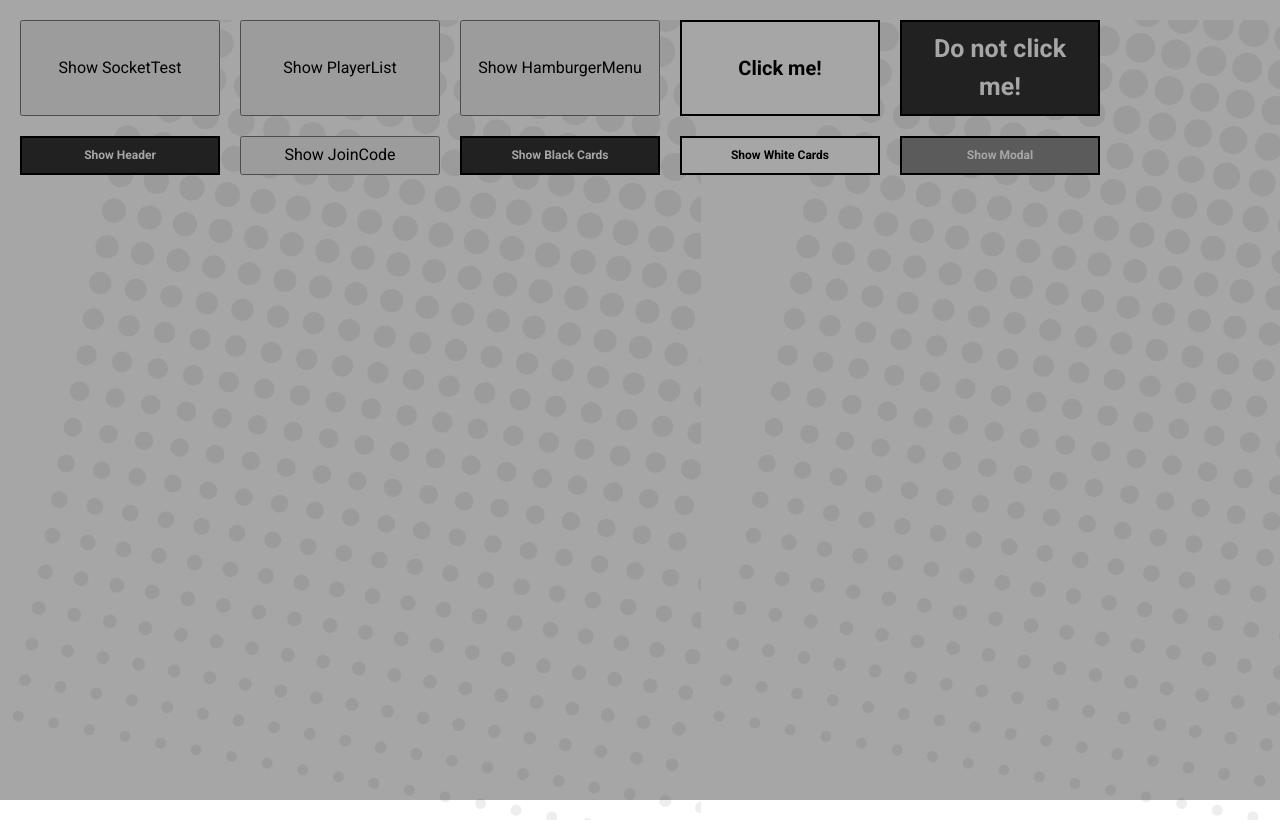
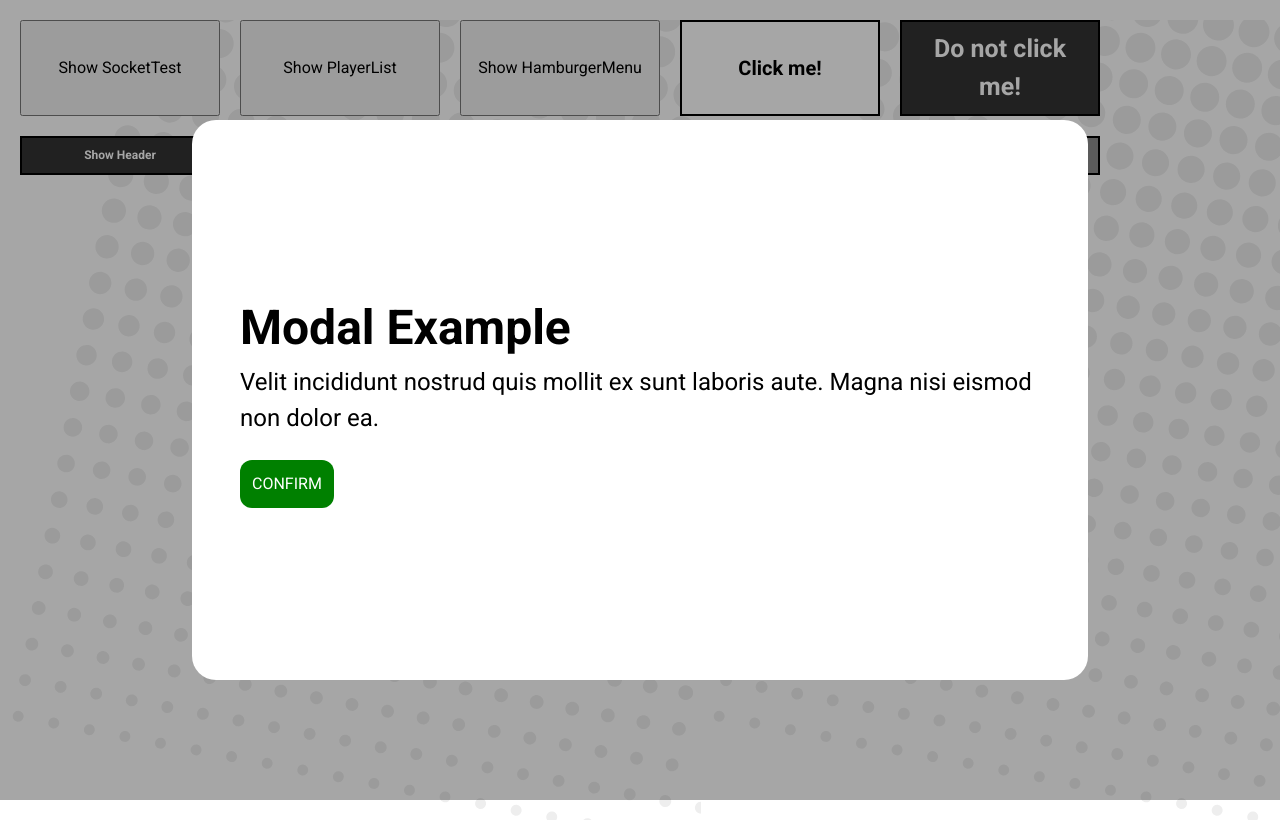
Before and after one commit to I3uckwheat/cards-of-carousal, a React (Create React App) app in the folder frontend/: page / in a window 1280 px wide. Both pictures are taken after a click on the button "Show Modal". Built offline with nearby package versions, Linux system fonts and the light colour scheme; no server answers.

Commit message:
add temporary modal example for demo purposes

```diff
--- a/frontend/src/App.js
+++ b/frontend/src/App.js
@@ -12,6 +12,7 @@ import WhiteCardExample from './temp/WhiteCardExample';
 
 import Modal from './components/Modal/Modal';
 import playerList from './temp/playerList';
+import ModalExample from './temp/ModalExample';
 
 function App() {
   const [showSocketTest, setShowSocketTest] = useState(false);
@@ -88,7 +89,9 @@ function App() {
         >
           Show White Cards
         </Button>
-        <Button type="button" onClick={() => setShowModal(!showModal)}>Show Modal</Button>
+        <Button type="button" onClick={() => setShowModal(!showModal)}>
+          Show Modal
+        </Button>
       </div>
       {showHeader && (
         <Header className="header">
@@ -140,10 +143,13 @@ function App() {
       {showBlackCards && <BlackCardExample />}
 
       {showWhiteCards && <WhiteCardExample />}
-      {showBlackCards
-        && <BlackCardExample />}
+      {showBlackCards && <BlackCardExample />}
 
-      {showModal && <Modal onClickOutside={() => setShowModal(!showModal)} />}
+      {showModal && (
+        <Modal onClickOutside={() => setShowModal(!showModal)}>
+          <ModalExample toggleModal={() => setShowModal(!showModal)} />
+        </Modal>
+      )}
     </div>
   );
 }
--- /dev/null
+++ b/frontend/src/temp/ModalExample.js
@@ -0,0 +1,59 @@
+import PropTypes from 'prop-types';
+import React from 'react';
+import styled from 'styled-components';
+
+const Container = styled.div`
+  position: relative;
+  top: 50%;
+  left: 50%;
+  transform: translate(-50%, -50%);
+  width: 70vw;
+  height: 70vh;
+  border-radius: 24px;
+  padding: 48px;
+  background: white;
+  display: flex;
+  align-items: center;
+  justify-content: center;
+
+  && h1 {
+    font-size: 48px;
+  }
+
+  && p {
+    font-size: 24px;
+    padding-bottom: 24px;
+  }
+
+  && button {
+    background-color: green;
+    color: white;
+    text-transform: uppercase;
+    border-radius: 12px;
+    border: none;
+    outline: none;
+    padding: 12px;
+    cursor: pointer;
+  }
+`;
+
+export default function ModalExample({ toggleModal }) {
+  return (
+    <Container>
+      <div>
+        <h1>Modal Example</h1>
+        <p>
+          Velit incididunt nostrud quis mollit ex sunt laboris aute. Magna nisi
+          eismod non dolor ea.
+        </p>
+        <button type="button" onClick={toggleModal}>
+          Confirm
+        </button>
+      </div>
+    </Container>
+  );
+}
+
+ModalExample.propTypes = {
+  toggleModal: PropTypes.func.isRequired,
+};
```
